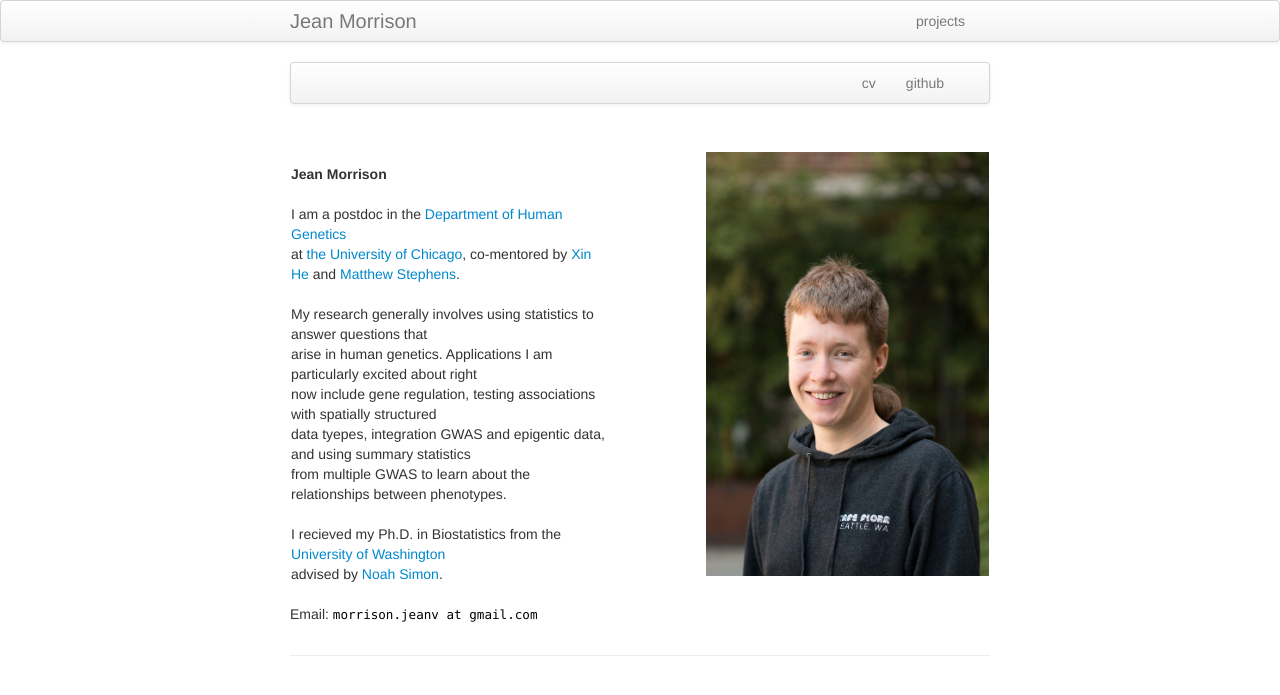
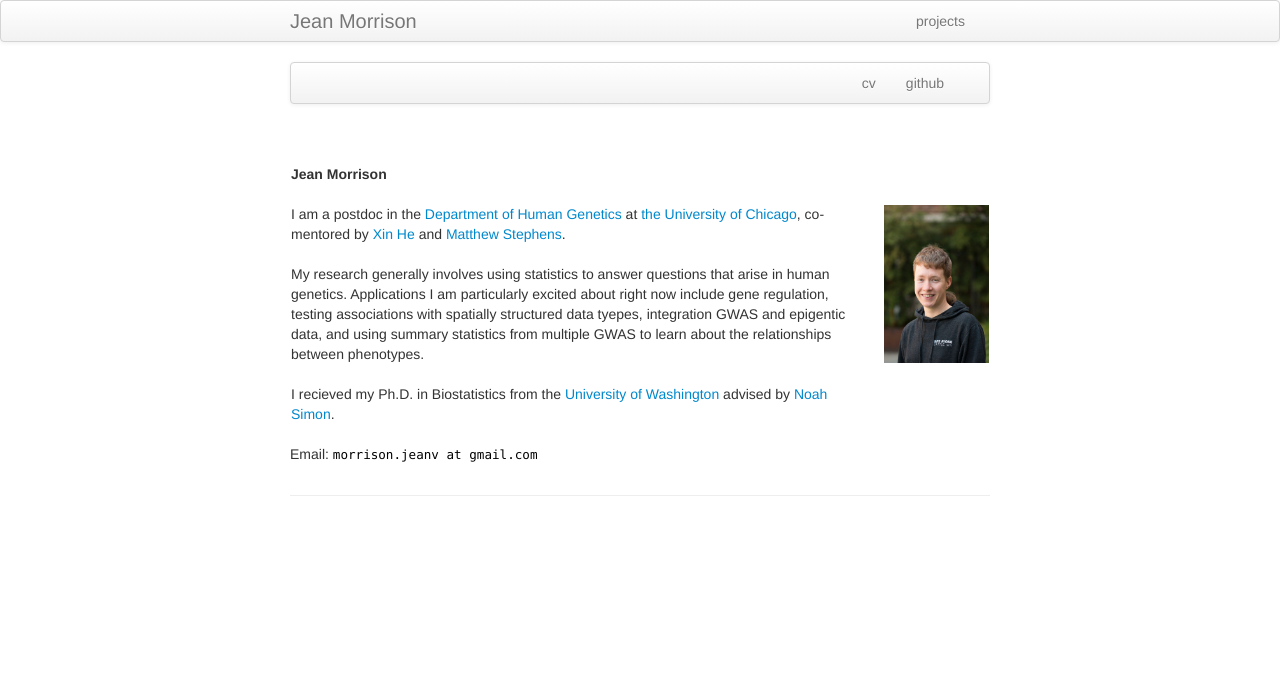
Before and after one commit to jean997/jean997.github.io, a Jekyll site: the page built from index.md, in a window 1280 px wide. Shown: the top 695 px of the page. Built offline with Jekyll 4.4.1, drawn with Linux system fonts in a browser that asks for light colours.

Commit message:
remove some line breaks

```diff
--- a/index.md
+++ b/index.md
@@ -21,18 +21,18 @@
   <br>
   <br> I am a postdoc in the <a href="http://www.genes.uchicago.edu">Department of
 	Human Genetics</a>
-  <br>	at <a href="http://www.uchicago.edu">the University of Chicago</a>,
+  	at <a href="http://www.uchicago.edu">the University of Chicago</a>,
  	co-mentored by <a href="http://xinhelab.org">Xin He</a> and
 	<a href="http://stephenslab.uchicago.edu">Matthew Stephens</a>.
   <br>
   <br>My research generally involves using statistics to answer questions that
-  <br> arise in human genetics. Applications I am particularly excited about right
-  <br> now include gene regulation, testing associations with spatially structured
-  <br> data tyepes, integration GWAS and epigentic data, and using summary statistics
-  <br> from multiple GWAS to learn about the relationships between phenotypes.
+   	arise in human genetics. Applications I am particularly excited about right
+   now include gene regulation, testing associations with spatially structured
+   data tyepes, integration GWAS and epigentic data, and using summary statistics
+   from multiple GWAS to learn about the relationships between phenotypes.
   <br>
   <br> I recieved my Ph.D. in Biostatistics from the <a href="https://www.biostat.washington.edu">University of Washington</a>
-  <br>	advised by <a href="http://www.faculty.washington.edu/nrsimon/">Noah Simon</a>.
+  	advised by <a href="http://www.faculty.washington.edu/nrsimon/">Noah Simon</a>.
   </td>
 
   <td class="right">
```
